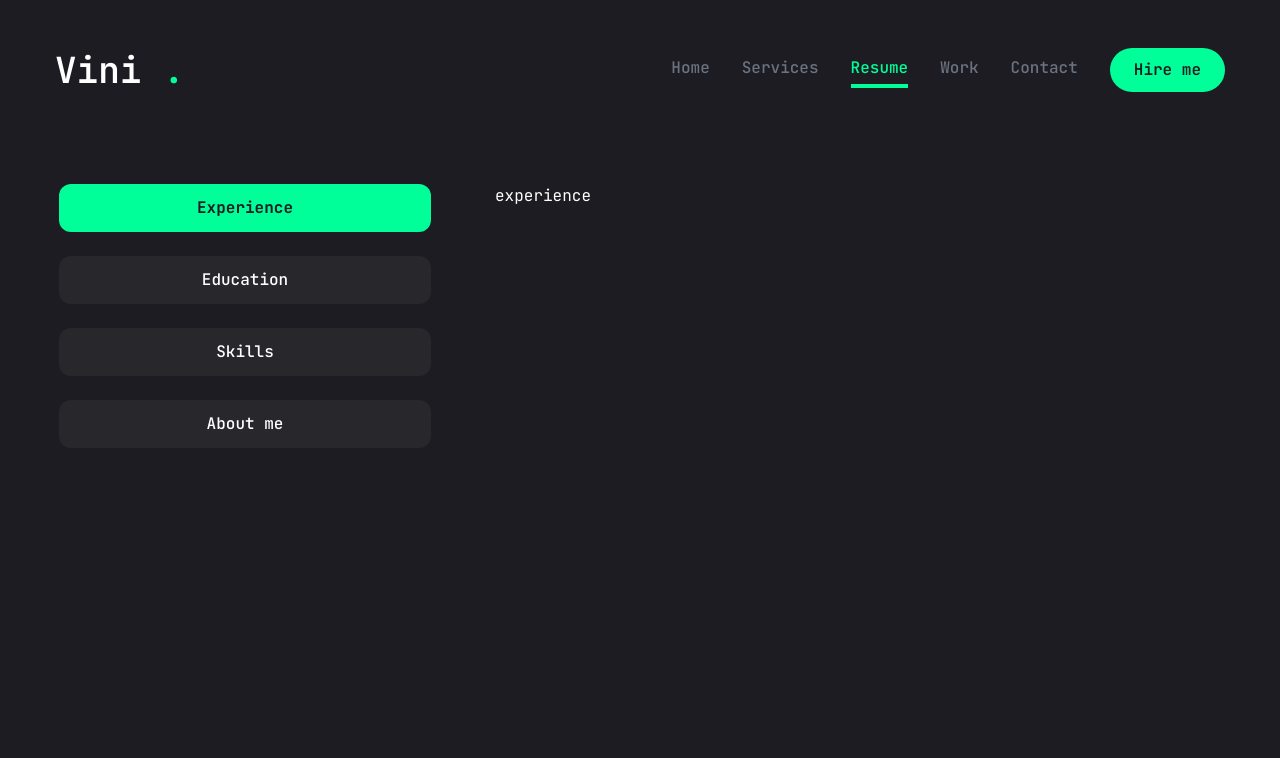
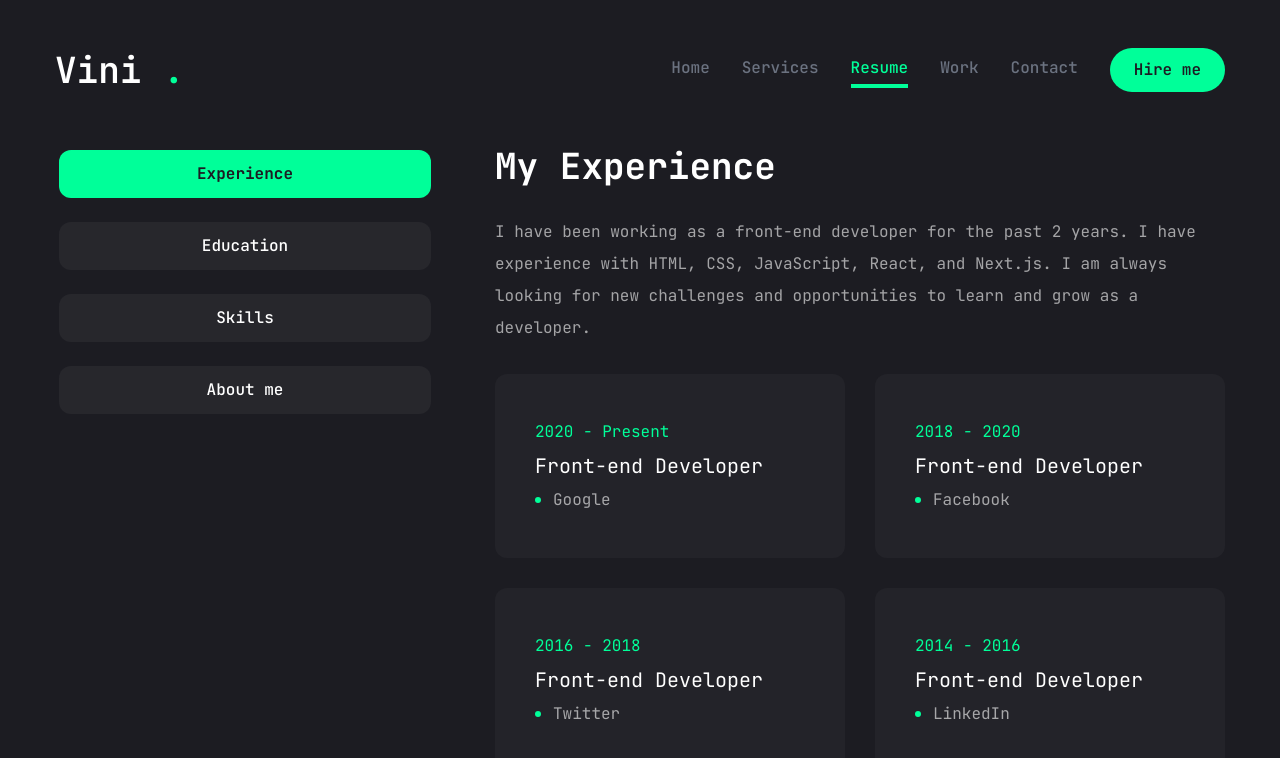
Before and after one commit to Penedov/portfolio_vini, a Next.js app: page /resume in a window 1280 px wide. Shown: the top 758 px of the page. Built offline with nearby package versions, Linux system fonts and the light colour scheme.

Commit message:
completed page resume

```diff
--- a/app/resume/page.jsx
+++ b/app/resume/page.jsx
@@ -59,82 +59,94 @@ const about = {
   ],
 };
 
-const experience = [
+const experience = {
+  icon: "/assets/resume/badge.svg",
+  title: "My Experience",
+  description:"I have been working as a front-end developer for the past 2 years. I have experience with HTML, CSS, JavaScript, React, and Next.js. I am always looking for new challenges and opportunities to learn and grow as a developer.",
+  items: [
     {
-    title: "Front-end Developer",
       company: "Google",
-    date: "2020 - 2021",
-    description:
-      "Developed and maintained web applications using HTML, CSS, and JavaScript. Worked with a team of developers to create a new product that was used by millions of users.",
+      position: "Front-end Developer",
+      duration: "2020 - Present",
     },
     {
-    title: "Front-end Developer",
       company: "Facebook",
-    date: "2021 - 2022",
-    description:
-      "Developed and maintained web applications using HTML, CSS, and JavaScript. Worked with a team of developers to create a new product that was used by millions of users.",
+      position: "Front-end Developer",
+      duration: "2018 - 2020",
     },
     {
-    title: "Front-end Developer",
-    company: "Amazon",
-    date: "2022 - 2023",
-    description:
-      "Developed and maintained web applications using HTML, CSS, and JavaScript. Worked with a team of developers to create a new product that was used by millions of users.",
-  },
-];
-
-const education = [
-  {
-    title: "Bachelor of Science in Computer Science",
-    school: "University of California, Los Angeles",
-    date: "2019 - 2023",
+      company: "Twitter",
+      position: "Front-end Developer",
+      duration: "2016 - 2018",
     },
     {
-    title: "Master of Science in Computer Science",
-    school: "Stanford University",
-    date: "2023 - 2025",
+      company: "LinkedIn",
+      position: "Front-end Developer",
+      duration: "2014 - 2016",
+    },
+  ]
+}
+
+const education = {
+  icon: "/assets/resume/cap.svg",
+  title: "My Education",
+  description:"My graduate degree is in Computer Science from the University of California, Berkeley. I have a strong background in computer science and programming. I am passionate about using technology to solve problems and make a positive impact on the world.",
+  items:[ {
+    institution: "University of California",
+    degree: "Bachelor of Science in Computer Science",
+    duration: "2010 - 2014",
     },
     {
-    title: "PhD in Computer Science",
-    school: "Harvard University",
-    date: "2025 - 2029",
-  },
-];
-
-const skills = [
-  {
-    name: "HTML",
-    icon: <FaHtml5 />,
+    institution: "Stanford University",
+    degree: "Master of Science in Computer Science",
+    duration: "2014 - 2016",
     },
     {
-    name: "CSS",
-    icon: <FaCss3 />,
+    institution: "Harvard University",
+    degree: "Doctor of Philosophy in Computer Science",
+    duration: "2016 - 2020",
+    },
+  ],
+};
+
+const skills = {
+  title: "My Skills",
+  description: "I have experience with HTML, CSS, JavaScript, React, and Next.js. I am always looking for new challenges and opportunities to learn and grow as a developer.",
+  skillsList :[
+    {
+      icon: <FaHtml5 />,
+      name: "HTML 5",
     },
     {
-    name: "JavaScript",
-    icon: <FaJs />,
+      icon: <FaCss3 />,
+      name: "CSS 3",
     },
     {
-    name: "React",
-    icon: <FaReact />,
+      icon: <FaJs />,
+      name: "JavaScript",
     },
     {
-    name: "Next.js",
-    icon: <SiNextdotjs />,
+      icon: <FaReact />,
+      name: "React",
     },
     {
-    name: "Tailwind CSS",
-    icon: <SiTailwindcss />,
+      icon: <SiNextdotjs />,
+      name: "Next.js",
     },
     {
-    name: "Figma",
-    icon: <FaFigma />,
+      icon: <SiTailwindcss />,
+      name: "Tailwind CSS",
     },
     {
+      icon: <FaNodeJs />,
       name: "Node.js",
-    icon: <FaNodeJs />,
     },
-];
+    {
+      icon: <FaFigma />,
+      name: "Figma",
+    },
+  ]
+}
 const Resume = () => {
   return (
     <motion.div
@@ -164,8 +176,96 @@ const Resume = () => {
           {/* content */}
           <div className="min-h-[70vh] w-full">
             <TabsContent value="experience" className="w-full">
-              experience
+              <div className="flex flex-col gap-[30px] text-center xl:text-left">
+                <h3 className="text-4xl font-bold">{experience.title}</h3>
+                <p className="max-m-[600px] text-white/60 mx-auto xl:mx-0">{experience.description}</p>
+                <ScrollArea className="h-[400px]">
+                  <ul className="grid grid-cols-1 lg:grid-cols-2 gap-[30px]">
+                    {experience.items.map((item, index) => {
+                    return (
+                      <li key={index} className="bg-[#232329] h-[184px] p-6 px-10 rounded-xl flex flex-col justify-center lg:items-start gap-1">
+                        <span className="text-accent">{item.duration}</span>
+                        <h3 className="text-xl  max-w-[260px]min-h-[60p] text-center lg:text-left">{item.position}</h3>
+                        <div className="flex items-center gap-3">
+                          {/*dat*/}
+                          <span  className="w-[6px] h-[6px] rounded-full bg-accent"></span>
+                          <p className="text-white/60">{item.company}</p>
+                        </div>
+                      </li>
+                    )
+                    })}</ul>
+                </ScrollArea>
+              </div>
             </TabsContent>
+
+            <TabsContent value="education" className="w-full">
+             <div className="flex flex-col gap-[30px] text-center xl:text-left">
+             <h3 className="text-4xl font-bold">{education.title}</h3>
+             <p className="max-m-[600px] text-white/60 mx-auto xl:mx-0">{education.description}</p>
+                <ScrollArea className="h-[400px]">
+                  <ul className="grid grid-cols-1 lg:grid-cols-2 gap-[30px]">
+                    {education.items.map((item, index) => {
+                    return (
+                      <li key={index} className="bg-[#232329] h-[184px] p-6 px-10 rounded-xl flex flex-col justify-center lg:items-start gap-1">
+                        <span className="text-accent">{item.duration}</span>
+                        <h3 className="text-xl  max-w-[260px]min-h-[60p] text-center lg:text-left">{item.degree}</h3>
+                        <div className="flex items-center gap-3">
+                          {/*dat*/}
+                          <span  className="w-[6px] h-[6px] rounded-full bg-accent"></span>
+                          <p className="text-white/60">{item.institution}</p>
+                        </div>
+                      </li>
+                    )
+                    })}</ul>
+                </ScrollArea>
+             </div>
+            </TabsContent>
+
+            <TabsContent value="skills" className="w-full h-full">
+             <div className="flex flex-col gap-[30px]">
+                <div className="flex flex-col gap-[30px] text-center xl:text-left">
+                <h3 className="text-4xl font-bold">{skills.title}</h3>
+                <p className="max-w-[600px] text-white/60 mx-auto xl:mx-0">{skills.description}</p>
+                <ul className="grid grid-cols-2 sm:grid-cols-3 md:grid-cols-4 gap-4 xl:gap-[30px]">
+                  {skills.skillsList.map((skills, index) => {
+                    return (
+                      <li key={index} >
+                        <TooltipProvider delayDuration={100}>
+                          <Tooltip>
+                            <TooltipTrigger className="w-full h-[150px] bg-[#232329] rounded-xl flex items-center justify-center group">
+                             <div className="text-6xl group-hover:text-accent transition-all duration-300">{skills.icon}</div>
+                            </TooltipTrigger>
+                            <TooltipContent>
+                              <p className="capitalize">{skills.name}</p>
+                            </TooltipContent>
+                          </Tooltip>
+                        </TooltipProvider>
+                      </li>
+                    )
+                  })}
+                </ul>
+              </div>
+             </div>
+            </TabsContent>
+
+            <TabsContent value="about" className="w-full text-center  xl:text-left">
+              <div className="flex flex-col gap-[30px]">
+                <h3 className="text-4xl font-bold">{about.title}</h3>
+                <p className="max-w-[600px] text-white/60 mx-auto xl:mx-0">{about.description}</p>
+                <ul className="grid grid-cols-1 xl:grid-cols-2 gap-y-6 max-w-[620px] mx-auto xl:mx-0">
+                  {about.Info.map((item, index ) => {
+                        return (
+                          <li key={index} className="flex items-center justify-center xl:justify-start gap-x-4">
+                            <span className="text-white/60">{item.fieldname}</span>
+                            <span className="text-xl">{item.fieldvalue}</span>
+                          </li>
+                        );
+                      })}
+                </ul>
+              </div>
+
+            </TabsContent>
+
           </div>
         </Tabs>
       </div>
--- a/components/ui/scroll-area.jsx
+++ b/components/ui/scroll-area.jsx
@@ -32,7 +32,8 @@ const ScrollBar = React.forwardRef(({ className, orientation = "vertical", ...pr
       className
     )}
     {...props}>
-    <ScrollAreaPrimitive.ScrollAreaThumb className="relative flex-1 rounded-full bg-slate-200 dark:bg-slate-800" />
+      {/*modificação na barra*/}
+    <ScrollAreaPrimitive.ScrollAreaThumb className="relative flex-1 rounded-full bg-accent dark:bg-slate-800" />
   </ScrollAreaPrimitive.ScrollAreaScrollbar>
 ))
 ScrollBar.displayName = ScrollAreaPrimitive.ScrollAreaScrollbar.displayName
```
Lines whose indentation alone changed are shown as unchanged.
